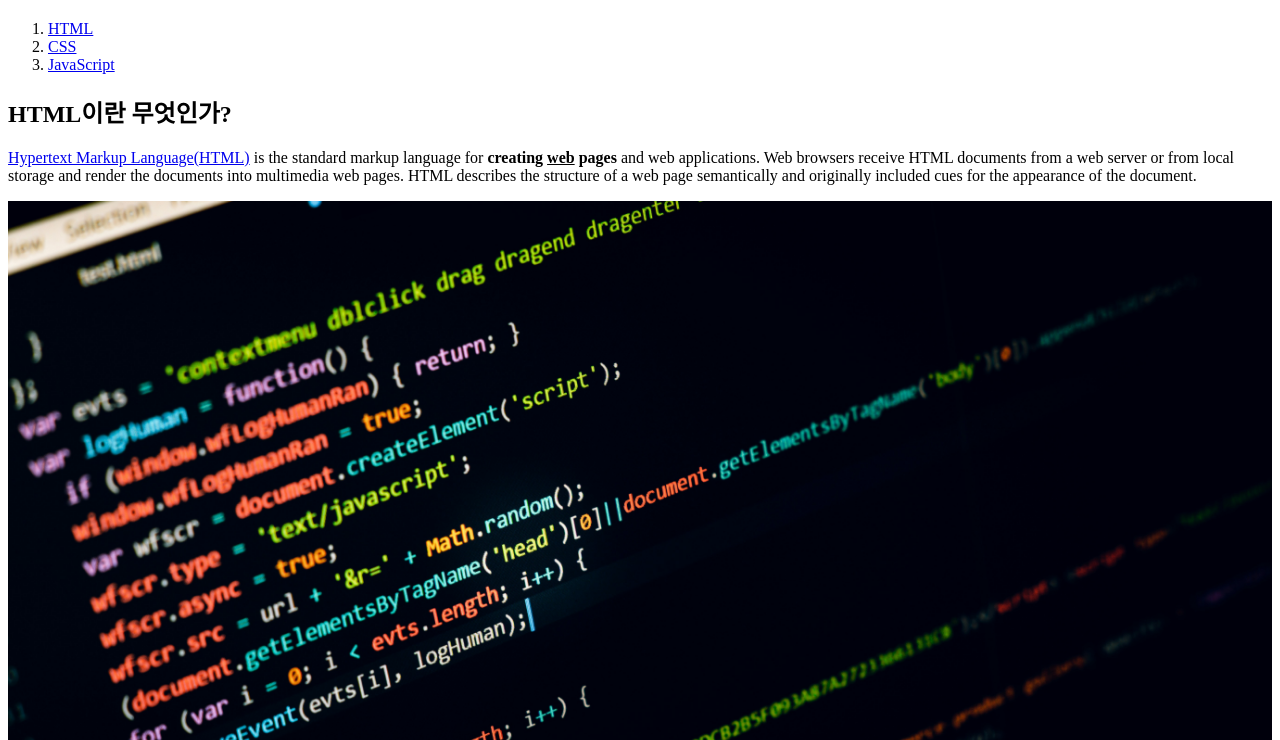
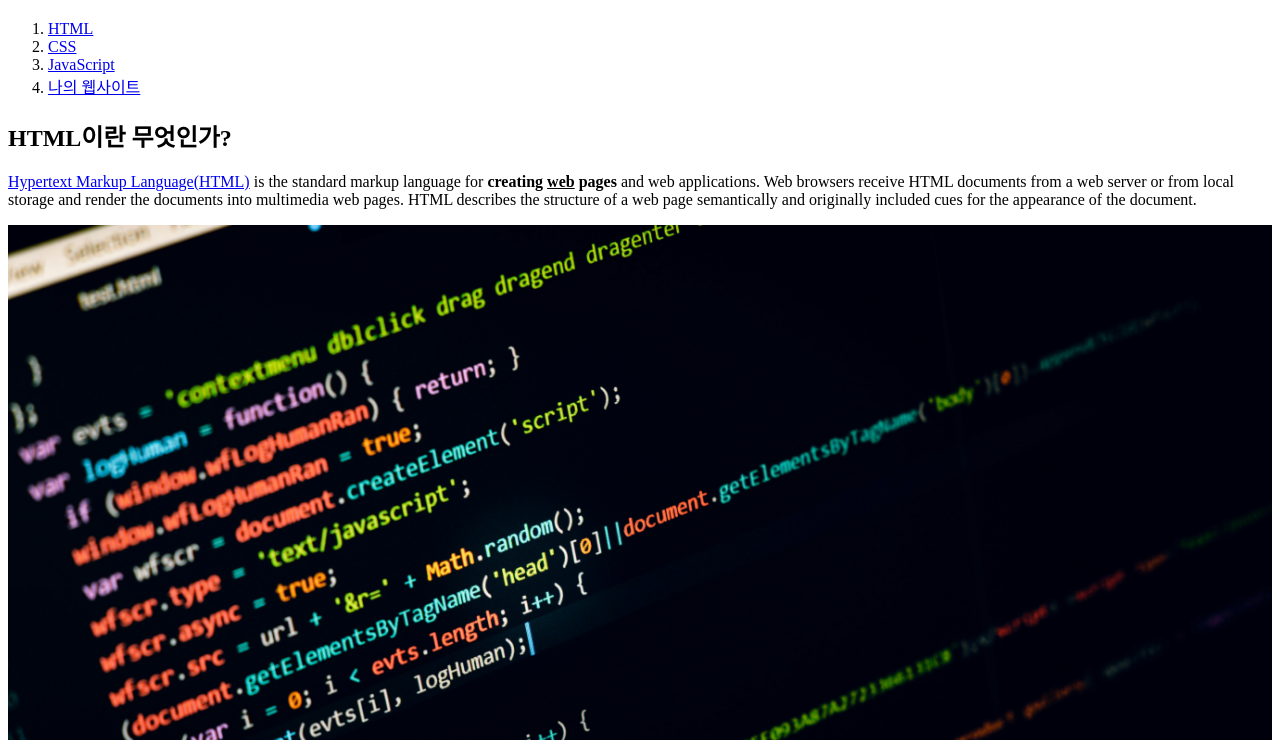
Before and after one commit to junner01/deploy_testweb, a plain HTML site: page 2.html in a window 1280 px wide. Shown: the part 60-800 px from the top of the page. Drawn offline with Linux system fonts and the light colour scheme.

Commit message:
뉴사이트

```diff
--- a/2.html
+++ b/2.html
@@ -10,6 +10,7 @@
  <li><a href="2.html">HTML</a></li>
  <li><a href="3.html">CSS</a></li>
  <li><a href="4.html">JavaScript</a></li>
+ <li><a href="5.html">나의 웹사이트</a></li>
  </ol>
  <h2>HTML이란 무엇인가?</h2>
  <p><a href="https://www.w3.org/TR/2011/WD-html5-20110405/"  title="HTML5 specification">Hypertext Markup
```
Also changed, not shown: 3.html (+1 -0 lines), 4.html (+1 -0 lines).
